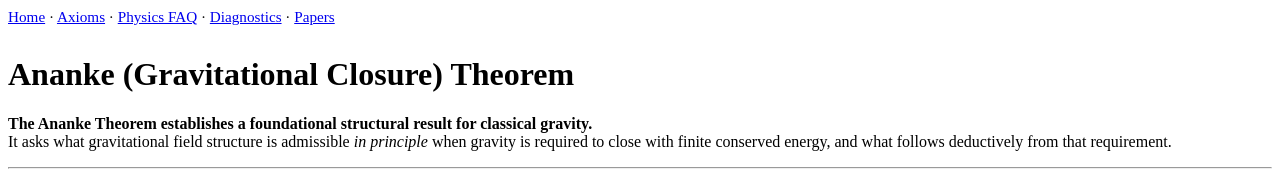
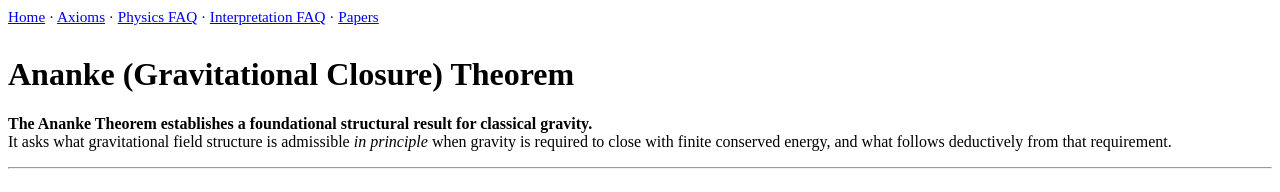
Before and after one commit to ananke-research/ananke-theorem, a Jekyll site: the page built from index.md, in a window 1280 px wide. Shown: the top 192 px of the page. Built offline with Jekyll 4.4.1, drawn with Linux system fonts in a browser that asks for light colours; our own code applies the rules of GitHub Pages for plain Markdown files.

Commit message:
Update default.html

```diff
--- a/_layouts/default.html
+++ b/_layouts/default.html
@@ -14,7 +14,7 @@
     <a href="/">Home</a> ·
     <a href="/pages/axioms/">Axioms</a> ·
     <a href="/pages/Physics FAQ/">Physics FAQ</a> ·
-    <a href="/pages/diagnostics/">Diagnostics</a> ·
+    <a href="/pages/Interpretation FAQ/">Interpretation FAQ</a> ·
     <a href="/pages/papers/">Papers</a>
   </nav>
 
```
